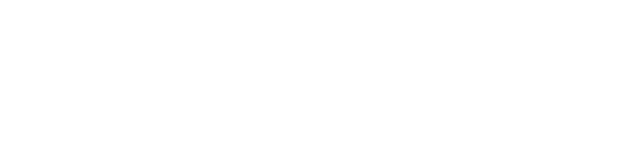
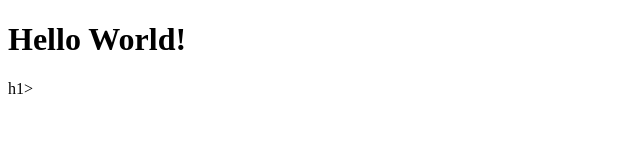
Before and after one commit to chintiadeva/Latihan-git2, a plain HTML site: page index.html in a window 1280 px wide. Shown: the whole page, without its empty margins (0-640 px from the left). Drawn offline with Linux system fonts and the light colour scheme.

Commit message:
mengubah file index html dan menambahkan file style.css

```diff
--- a/index.html
+++ b/index.html
@@ -5,6 +5,6 @@
 
     </head>
     <body>
-
+        <h1>Hello World!</h1>h1></h1>
     </body>
 </html>
```
Also changed, not shown: style.css (added).
